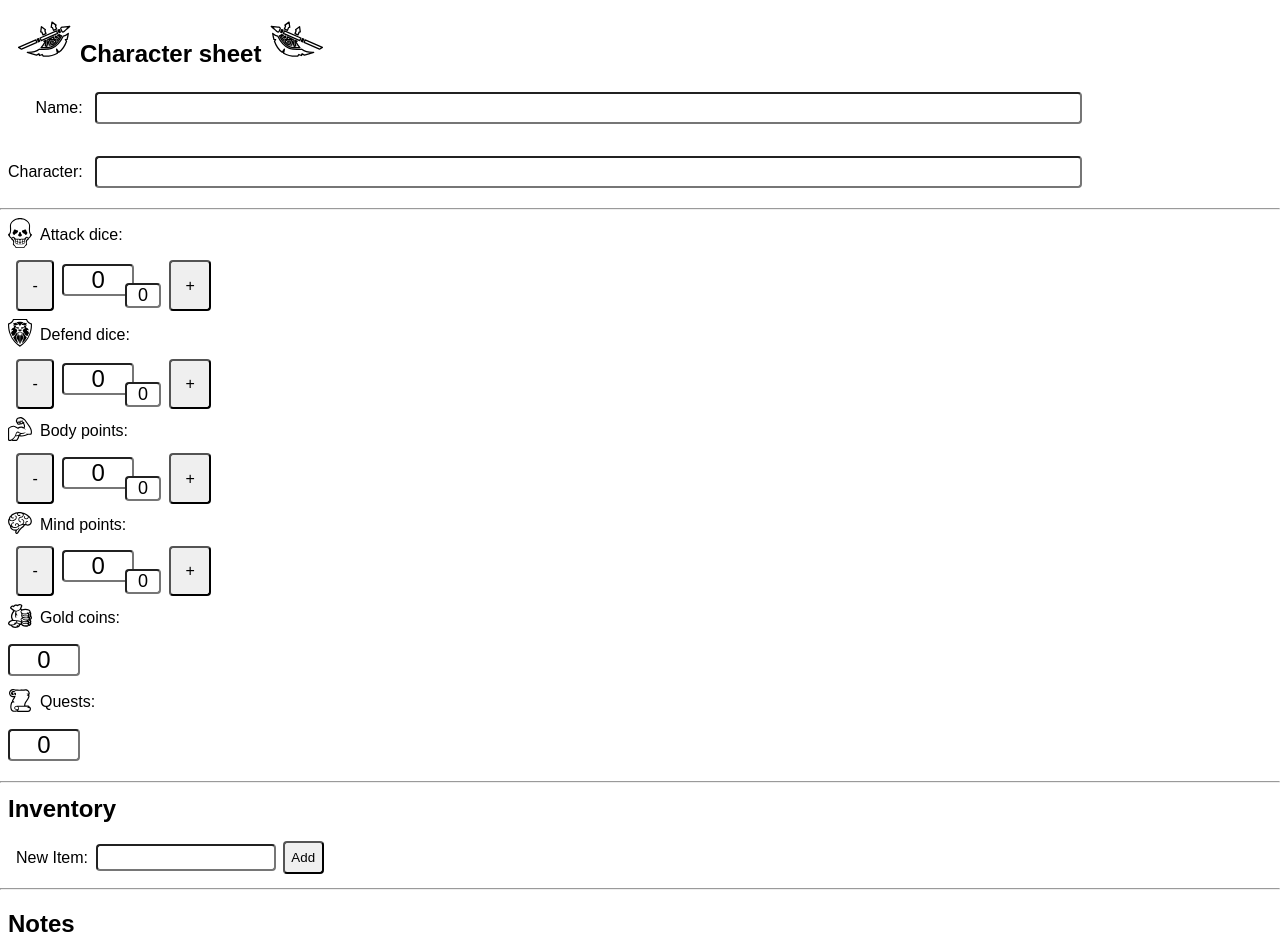
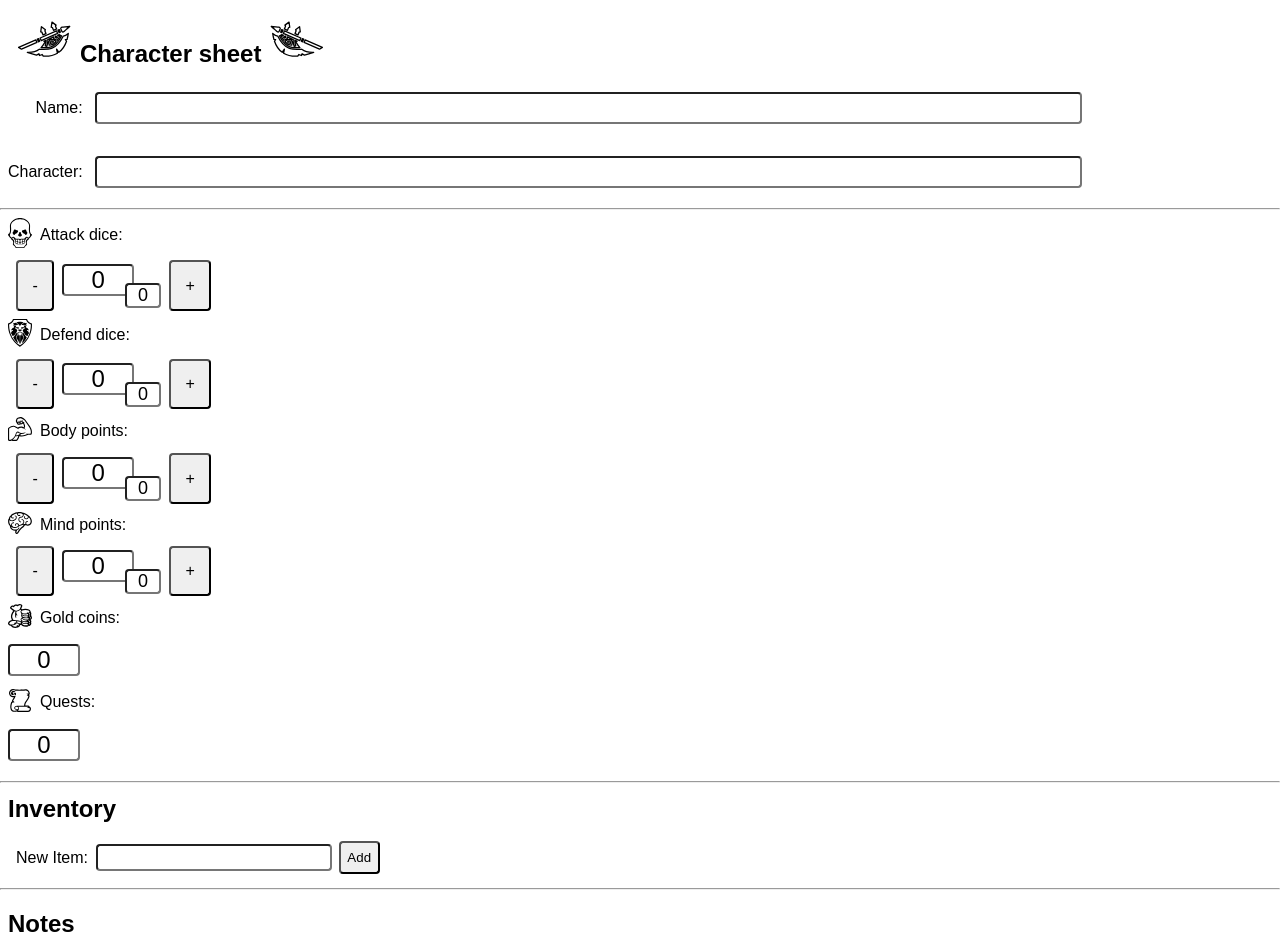
Before and after one commit to fburato/heroquest-character-sheet, a Next.js app: page /heroquest-character-sheet/ in a window 1280 px wide. Shown: the top 948 px of the page. Built offline with nearby package versions, Linux system fonts and the light colour scheme.

Commit message:
Dynamic new item text

```diff
--- a/src/app/components/style.css
+++ b/src/app/components/style.css
@@ -205,7 +205,6 @@ h1 {
     display: inline-block;
     font-size: large;
     border-radius: 4px;
-    max-width: 10em;
     margin-top: 0.5em;
     margin-bottom: 0.5em;
     text-align: left;
```
